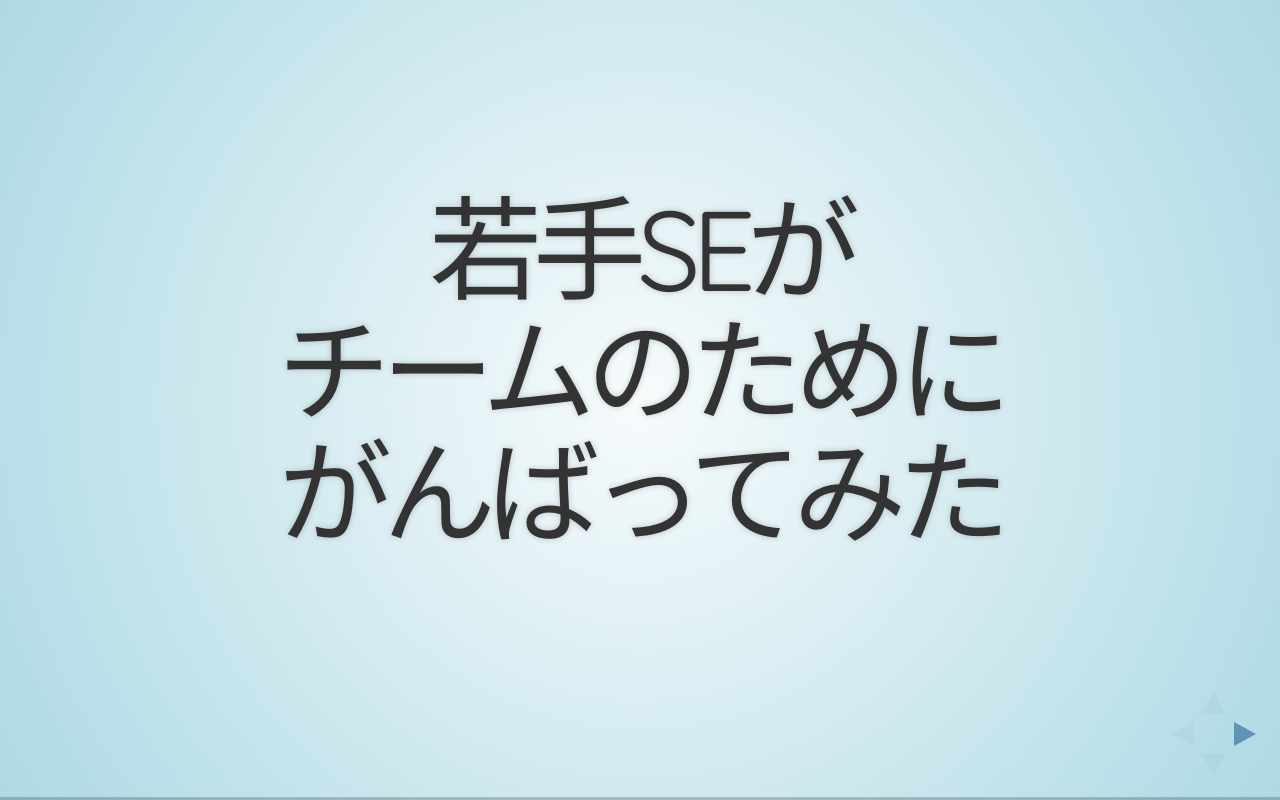
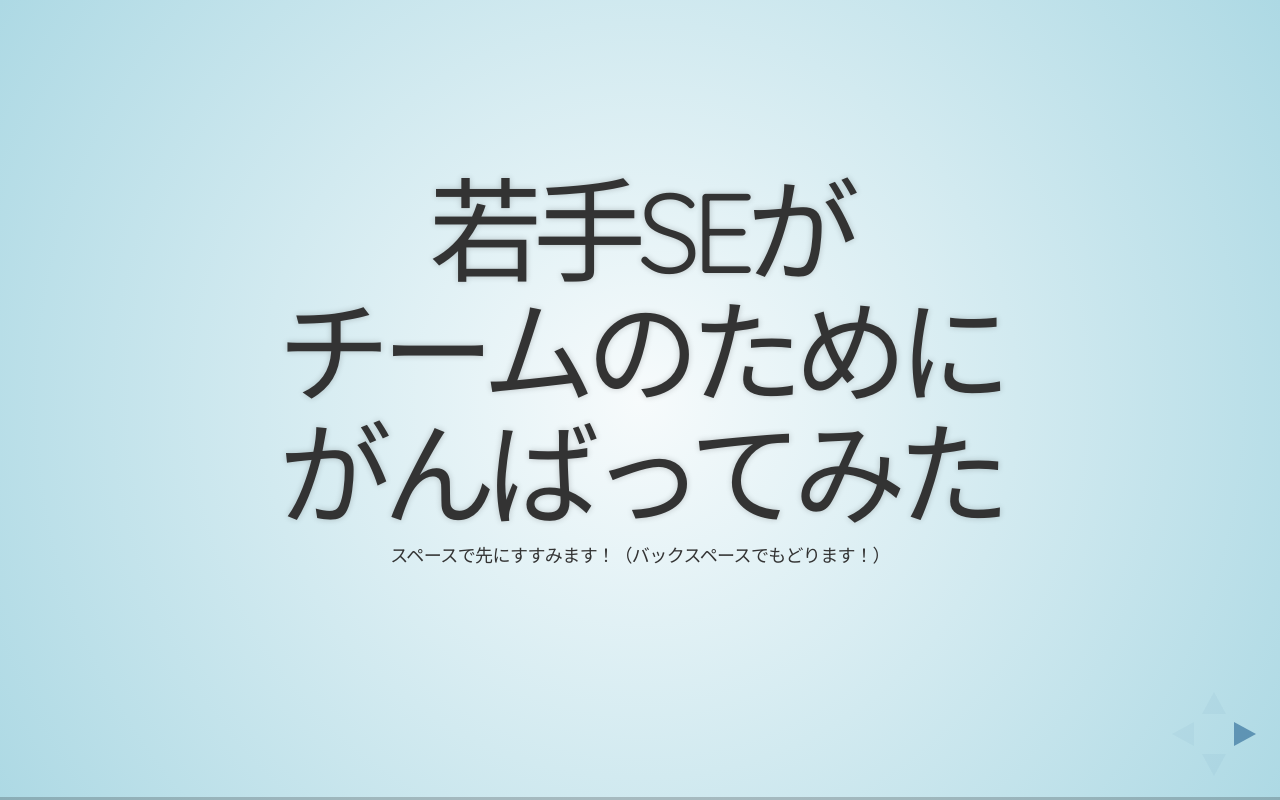
Before and after one commit to syobochim/DEVLOVESlide, a website: page index.html in a window 1280 px wide. Drawn offline with nearby package versions, Linux system fonts and the light colour scheme.

Commit message:
reveal.jsの使い方を追加

```diff
--- a/index.html
+++ b/index.html
@@ -28,6 +28,7 @@
     <h1>若手SEが</h1>
     <h1>チームのために</h1>
      <h1>がんばってみた</h1>
+    <small>スペースで先にすすみます！（バックスペースでもどります！）</small>
 </section>
 
 <section>
```
